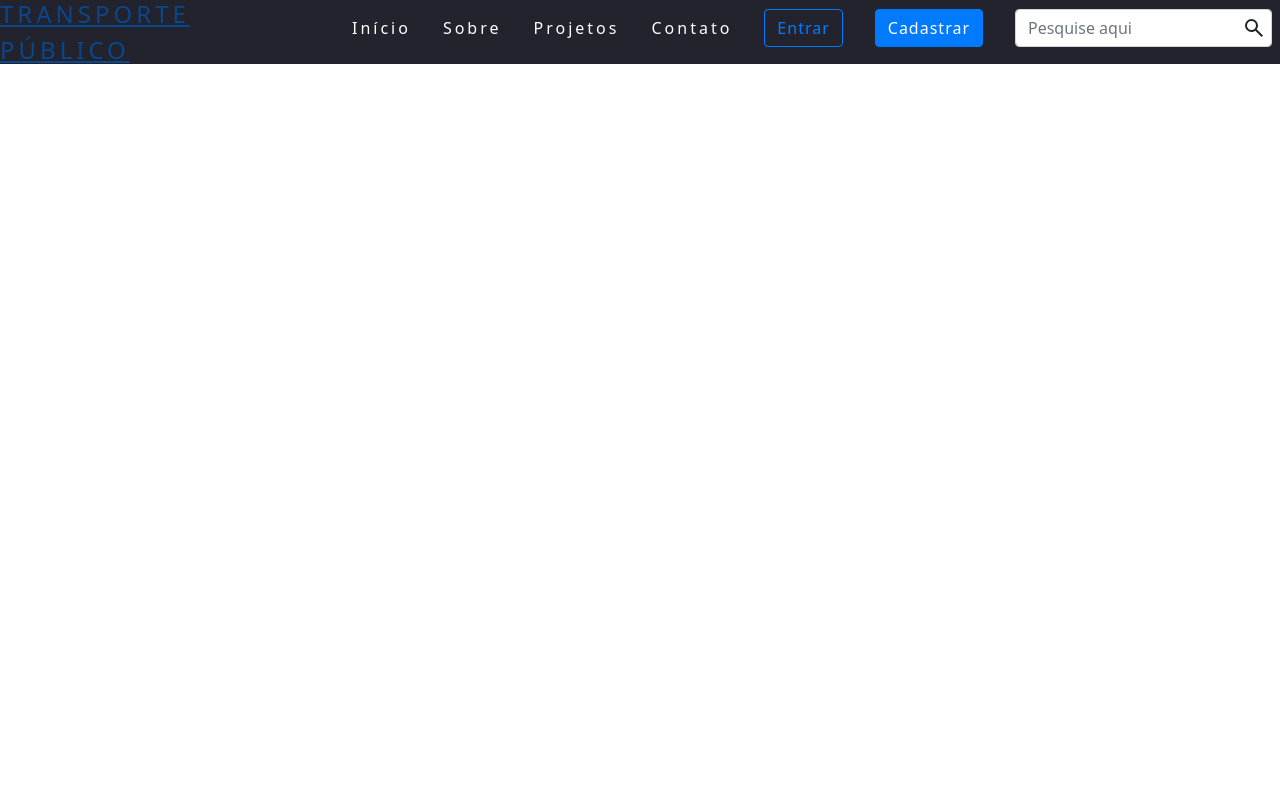
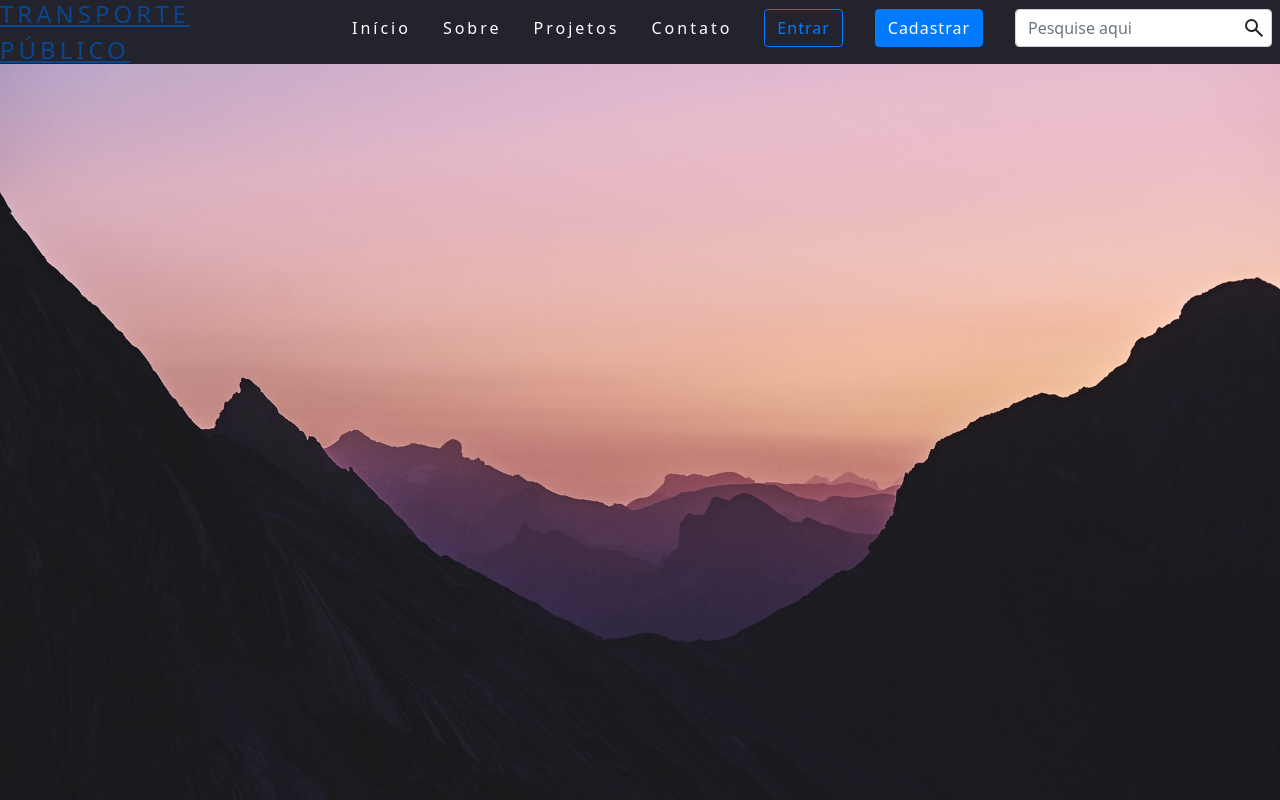
Before and after one commit to danilocb21/connectbus, a Django app: page / in a window 1280 px wide. Run offline with Django 4.2, Linux system fonts and the light colour scheme; some libraries are stand-ins or nearby versions.

Commit message:
Adicionado background

```diff
--- a/transporte/app/static/app/style.css
+++ b/transporte/app/static/app/style.css
@@ -29,7 +29,7 @@ nav {
 }
 
 main {
-  background: url("bg.jpg") no-repeat center center;
+  background: url("images/bg.jpg") no-repeat center;
   background-size: cover;
   height: 92vh;
 }
--- a/transporte/app/templates/base.html
+++ b/transporte/app/templates/base.html
@@ -14,7 +14,7 @@
 
     {% load static %}
     <link rel="stylesheet" href="{% static "app/style.css" %}">
-    <title>{% block title %}Monitora-JP | Trasnporte Público{% endblock %}</title>
+    <title>{% block title %}Monitora-JP | Transporte Público{% endblock %}</title>
 </head>
 <body>
     <header>
@@ -43,6 +43,7 @@
             </ul>
         </nav>
     </header>
+    <main>
         <div id="content", name="content", class="main">
             <div class="row justify-content-center">
                 <div class="col-8">
@@ -51,6 +52,7 @@
                 </div>
             </div>
         </div>
+    </main>
 
     {% comment %} Scripts Jquery / Bootstrap {% endcomment %}
     <script src="https://code.jquery.com/jquery-3.3.1.slim.min.js" integrity="sha384-q8i/X+965DzO0rT7abK41JStQIAqVgRVzpbzo5smXKp4YfRvH+8abtTE1Pi6jizo" crossorigin="anonymous"></script>
--- a/transporte/app/templates/home.html
+++ b/transporte/app/templates/home.html
@@ -1,6 +1,4 @@
 {% extends "base.html" %}
-
-{% block title %}Monitora-JP | Trasnporte Público{% endblock %}
 
 {% block content %}
 
```
Also changed, not shown: transporte/app/static/app/images/bg.jpg (added). Lines whose indentation alone changed are shown as unchanged.
